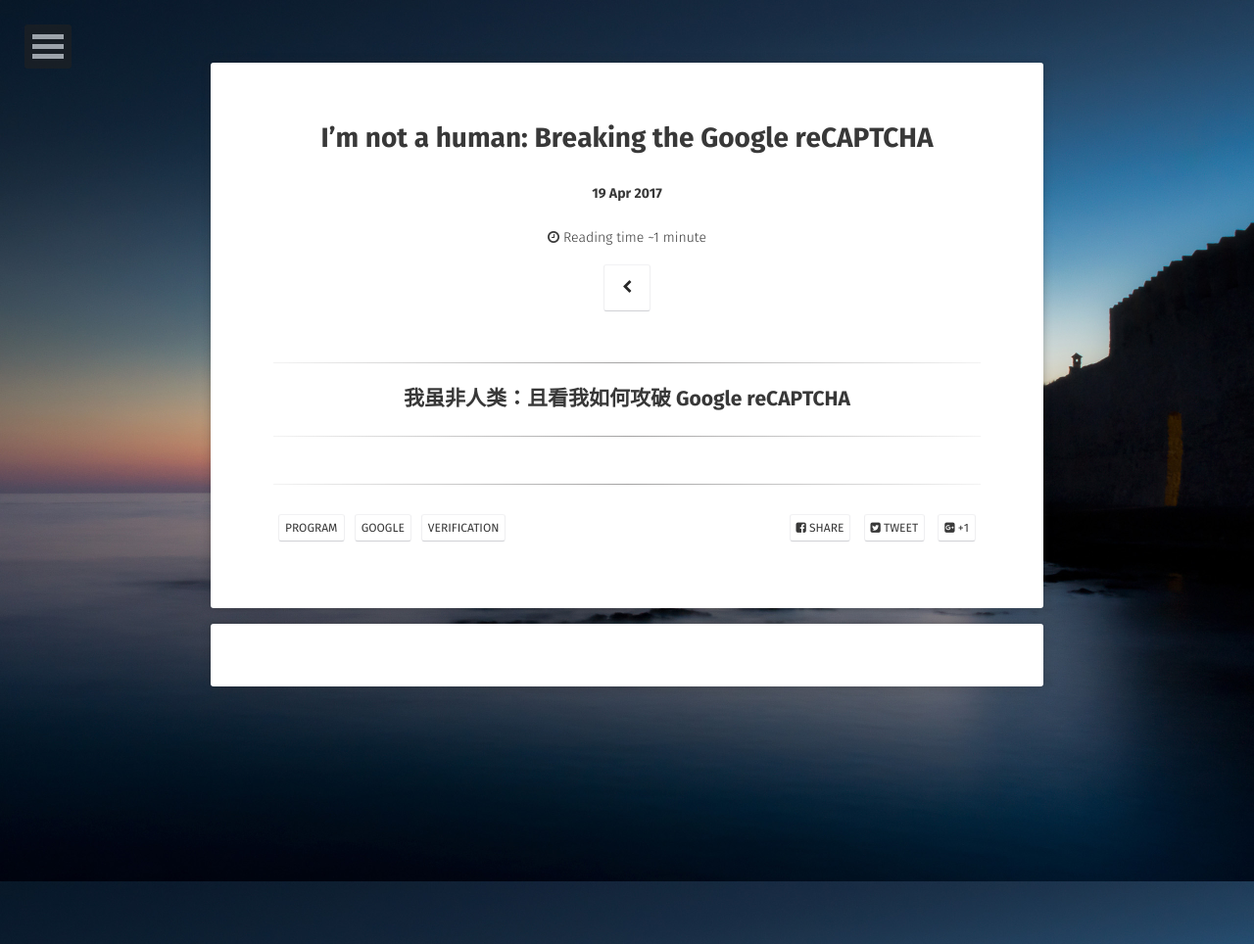
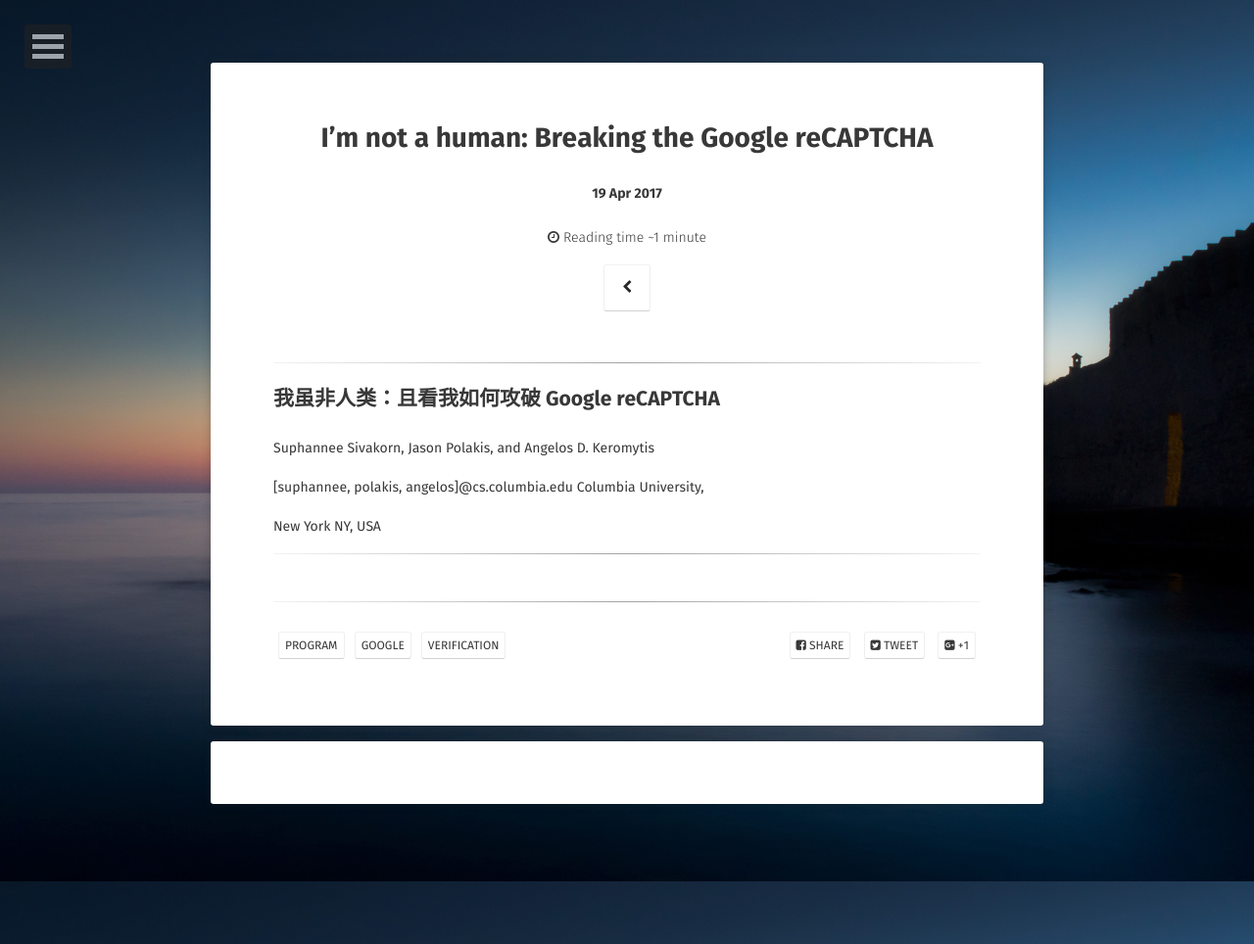
Before and after one commit to AurevoirXavier/deprecated-AurevoirXavier.github.io, a Jekyll site: the page built from _posts/2017-4-19-reCAPTCHA.md, in a window 1280 px wide. Shown: the whole page at 98% size. Built offline with Jekyll 4.4.1, drawn with Linux system fonts in a browser that asks for light colours; some web fonts are replaced; comment, search, counter and statistics services are not loaded.

Commit message:
13:14/04/20/2017

```diff
--- a/_posts/2017-4-19-reCAPTCHA.md
+++ b/_posts/2017-4-19-reCAPTCHA.md
@@ -9,6 +9,11 @@
 
 ---
 
-<h2 align="center">我虽非人类：且看我如何攻破 Google reCAPTCHA</h2>
+<h2 style="align=center">我虽非人类：且看我如何攻破 Google reCAPTCHA</h2>
+Suphannee Sivakorn, Jason Polakis, and Angelos D. Keromytis
+
+[suphannee, polakis, angelos]@cs.columbia.edu Columbia University,
+
+New York NY, USA
 
 ---
```
